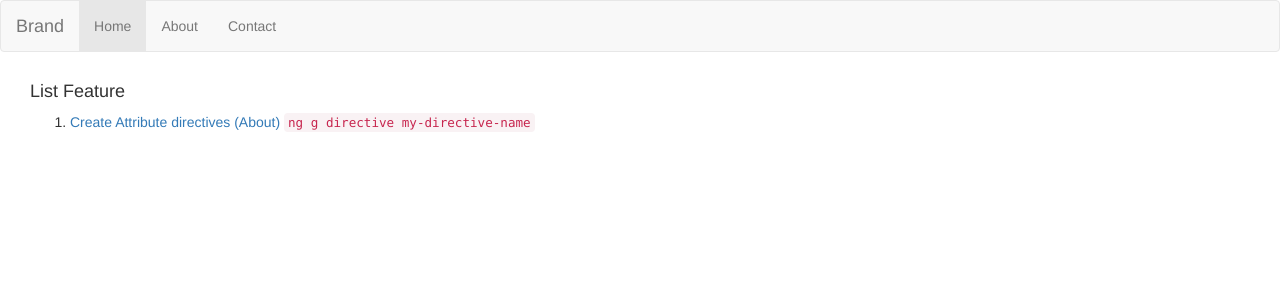
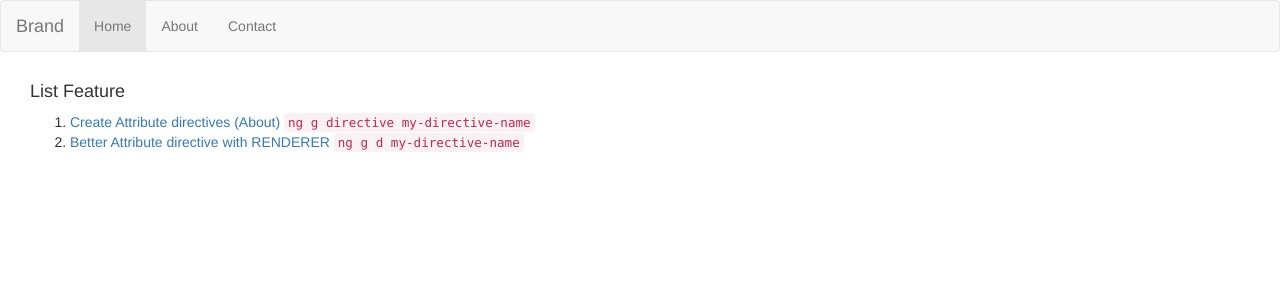
Before and after one commit to trivopr/Angular4Note, an Angular app: page /home in a window 1280 px wide. Shown: the top 300 px of the page. Built offline with nearby package versions, Linux system fonts and the light colour scheme.

Commit message:
Better Directive with Renderer2

```diff
--- a/src/app/about/about.component.html
+++ b/src/app/about/about.component.html
@@ -3,3 +3,4 @@
 </p>
 
 <h4 appBasicHighlight>1. Create Attribute directives: appBasicHighlight</h4>
+<h4 appBetterHighlight>2. Better directives with Renderer2: appBetterHighlight</h4>
--- a/src/app/app.module.ts
+++ b/src/app/app.module.ts
@@ -11,6 +11,7 @@ import { SharedComponent } from './shared/shared.component';
 import { NotfoundComponent } from './notfound/notfound.component';
 import { HeaderComponent } from './shared/header/header.component';
 import { BasicHighlightDirective } from './shared/basic-highlight/basic-highlight.directive';
+import { BetterHighlightDirective } from './shared/better-highlight/better-highlight.directive';
 
 
 @NgModule({
@@ -23,6 +24,7 @@ import { BasicHighlightDirective } from './shared/basic-highlight/basic-highligh
     NotfoundComponent,
     HeaderComponent,
     BasicHighlightDirective,
+    BetterHighlightDirective
   ],
   imports: [
     BrowserModule,
--- a/src/app/home/home.component.html
+++ b/src/app/home/home.component.html
@@ -3,4 +3,7 @@
     <li>
         <a [routerLink]="['/about']">Create Attribute directives (About) <code>ng g directive my-directive-name</code></a>
     </li>
+    <li>
+        <a href="" [routerLink]="['/about']">Better Attribute directive with RENDERER <code>ng g d my-directive-name</code></a>
+    </li>
 </ol>
--- /dev/null
+++ b/src/app/shared/better-highlight/better-highlight.directive.ts
@@ -0,0 +1,14 @@
+import { Class, Directive, ElementRef, OnInit, Renderer2 } from '@angular/core';
+
+@Directive({
+    selector: '[appBetterHighlight]'
+})
+
+export class BetterHighlightDirective implements OnInit {
+
+    constructor(private elementDef: ElementRef, private renderer: Renderer2) {}
+
+    ngOnInit() {
+        this.renderer.setStyle(this.elementDef.nativeElement, 'background-color', 'orange')
+    }
+}
```
